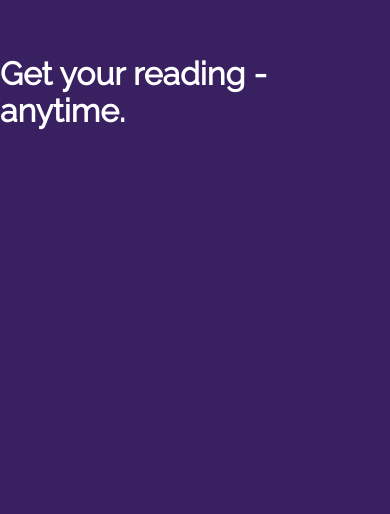
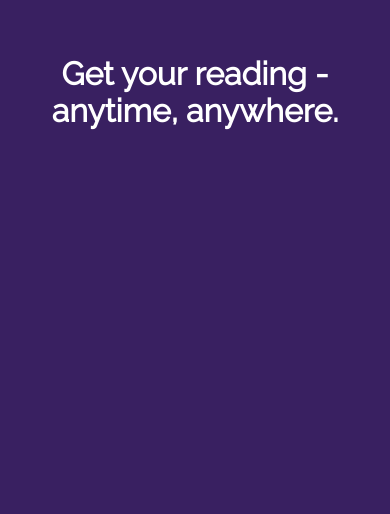
Before and after one commit to michaellegere/react-tarot, a plain HTML site: page index.html in a window 390 px wide. Shown: the part 330-844 px from the top of the page. Drawn offline with Linux system fonts and the light colour scheme.

Commit message:
Responsivity fixes.

```diff
--- a/index.html
+++ b/index.html
@@ -16,7 +16,7 @@
   <body>
 
     <header>
-      <h1>Get your reading - anytime.</h1>
+      <h1>Get your reading - anytime, anywhere.</h1>
     </header>
 
     <main>
--- a/style.css
+++ b/style.css
@@ -18,6 +18,7 @@ header {
   display: flex;
   align-items: center;
   justify-content: center;
+  flex-wrap: wrap;
 
   height: 100vh;
   width: 100vw;
@@ -29,6 +30,9 @@ header {
 h1 {
   z-index: 0;
   position: fixed;
+  text-align: center;
+
+  max-width: 80%;
 }
 
 main {
@@ -65,12 +69,6 @@ main {
   width: 100%;
 
   background-color: #f7d260;
-}
-
-@media only screen and (max-width: 1200px) {
-  .card-wrapper {
-    flex-direction: column;
-  }
 }
 
 .card {
@@ -140,3 +138,13 @@ font-size: 1.2rem;
   line-height: 1.8;
   width: 90%;
 }
+
+@media only screen and (max-width: 1200px) {
+  .card-wrapper {
+    flex-direction: column;
+  }
+
+  .card {
+    width: 80vw;
+  }
+}
```
